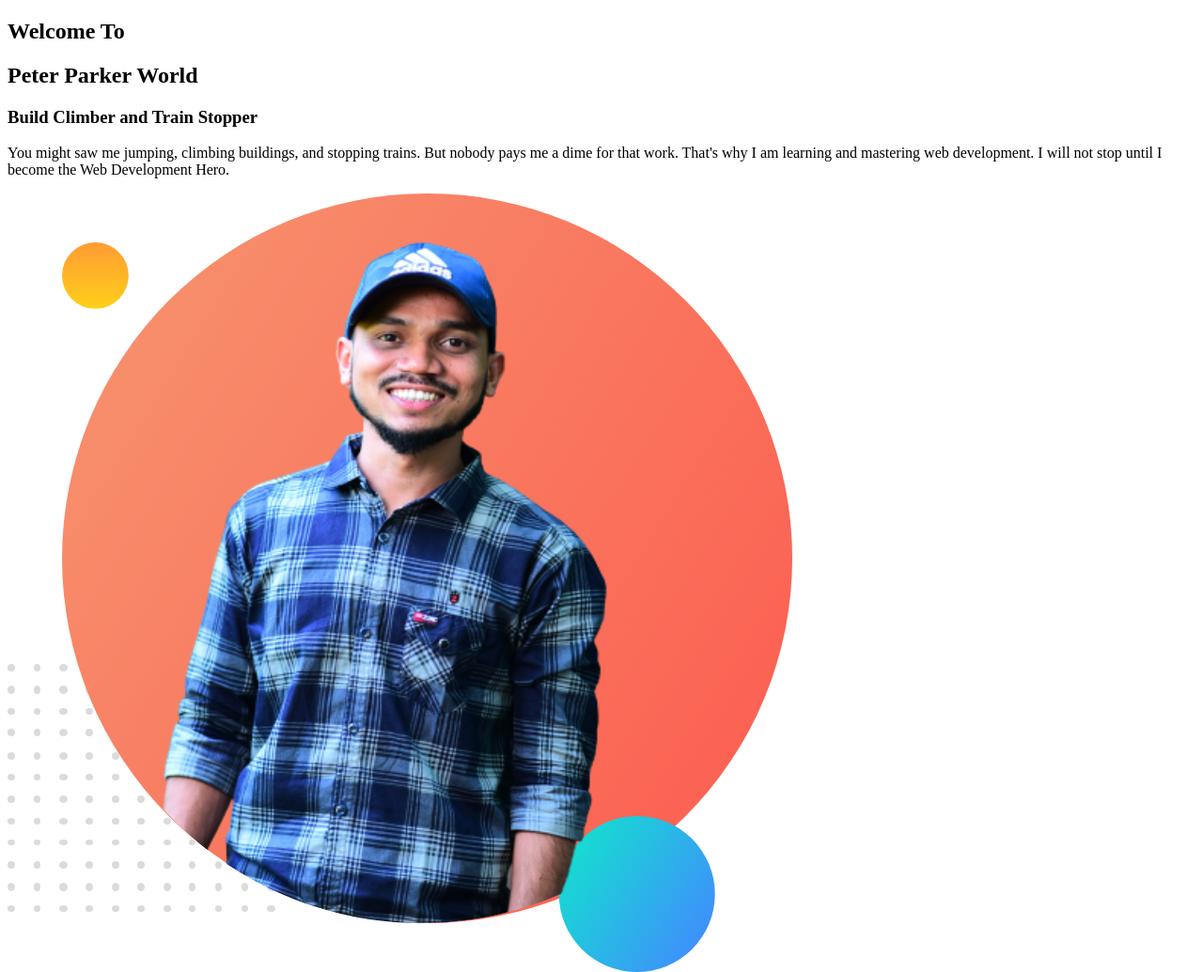
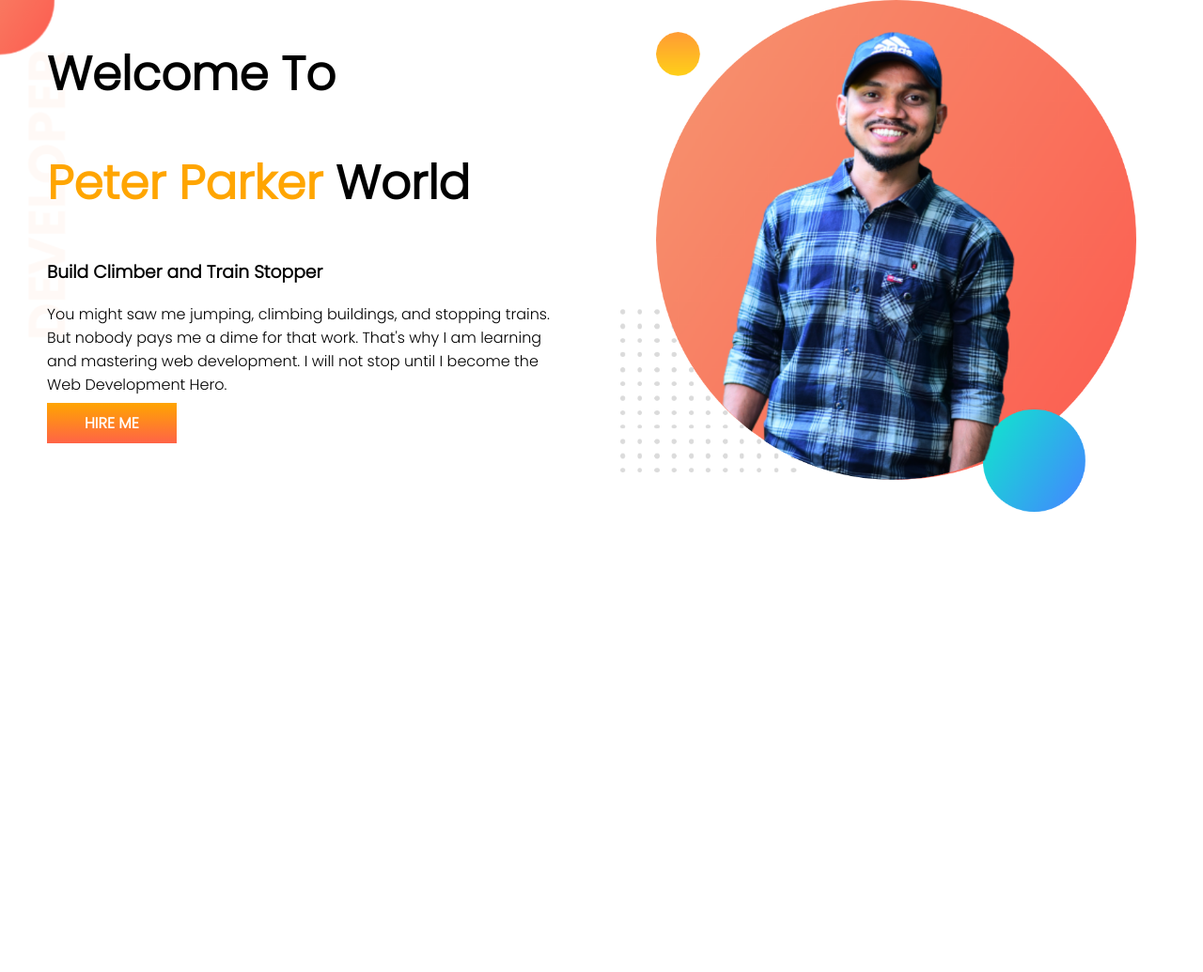
Before and after one commit to Sabik52/my-perctise-project, a plain HTML site: page index.html in a window 1280 px wide. Shown: the whole page at 94% size. After the commit the page ends 800 px from the top, so only its background shows below. Drawn offline with Linux system fonts and the light colour scheme.

Commit message:
section oneadded

```diff
--- a/index.html
+++ b/index.html
@@ -6,21 +6,29 @@
     <meta http-equiv="X-UA-Compatible" content="IE=edge">
     <meta name="viewport" content="width=device-width, initial-scale=1.0">
     <title>Petar Peaker Website</title>
+    <link rel="stylesheet" href="style.css">
+    <link rel="preconnect" href="https://fonts.googleapis.com">
+    <link rel="preconnect" href="https://fonts.gstatic.com" crossorigin>
+    <link href="https://fonts.googleapis.com/css2?family=Poppins:wght@100;300&display=swap" rel="stylesheet">
 </head>
 
 <body>
-    <section>
-        <div>
+    <section class="top-banner">
+        <div class="top-hight">
             <h1>Welcome To</h1>
-            <h1>Peter Parker World</h1>
+            <h1><span class="orange-clr">Peter Parker</span> World</h1>
             <h3>Build Climber and Train Stopper</h3>
             <p>You might saw me jumping, climbing buildings, and stopping trains. But nobody pays me a dime for that
                 work. That's why I am learning and mastering web development. I will not stop until I become the Web
                 Development Hero.</p>
+            <a class="link-button" href="#">HIRE ME</a>
         </div>
-        <div>
+        <div class="top-hight">
             <img src="images/sabik.png" alt="">
+
         </div>
+
+
     </section>
 
 
--- a/style.css
+++ b/style.css
@@ -0,0 +1,41 @@
+body{
+    font-family: 'Poppins', sans-serif;
+    margin: 0;
+}
+section{
+
+    background-image: url(images/top-banner.png);
+    background-repeat: no-repeat;
+
+    padding-left: 50px;
+    padding-right: 10px;
+    padding-bottom: 40px;
+}
+
+h1{
+    font-size: 50px;
+}
+.orange-clr{
+    color: orange;
+
+}
+.top-banner{
+    display: flex;
+}
+
+.top-hight{
+     width: 50%;
+    margin-right: 5%;
+
+}
+.top-hight img{
+    width: 100%;
+}
+.link-button{
+    text-decoration: none;
+    background-image: linear-gradient(orange, tomato);
+    padding: 10px 40px ;
+    color: white;
+    font-weight: 700;
+
+}
```
